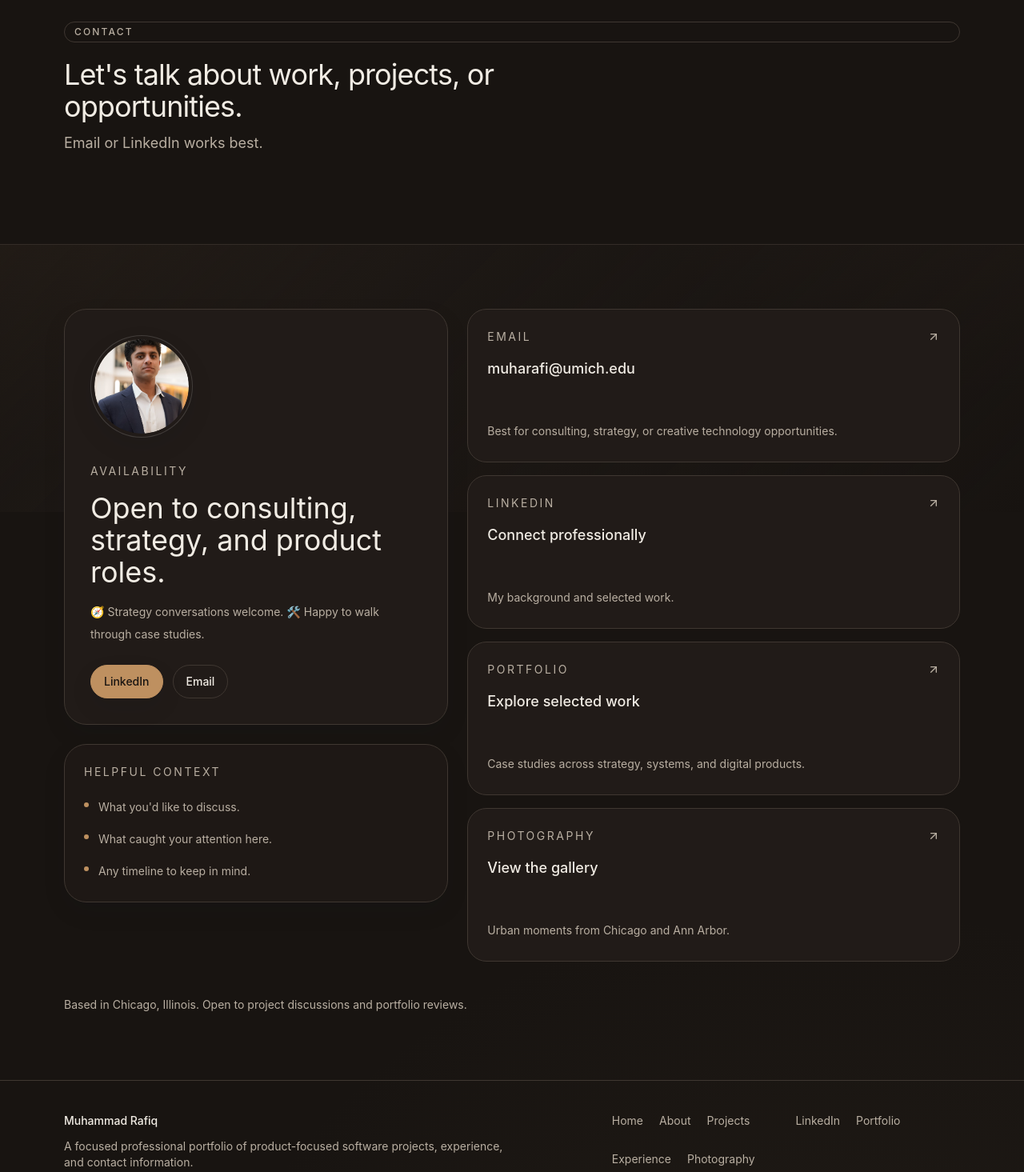
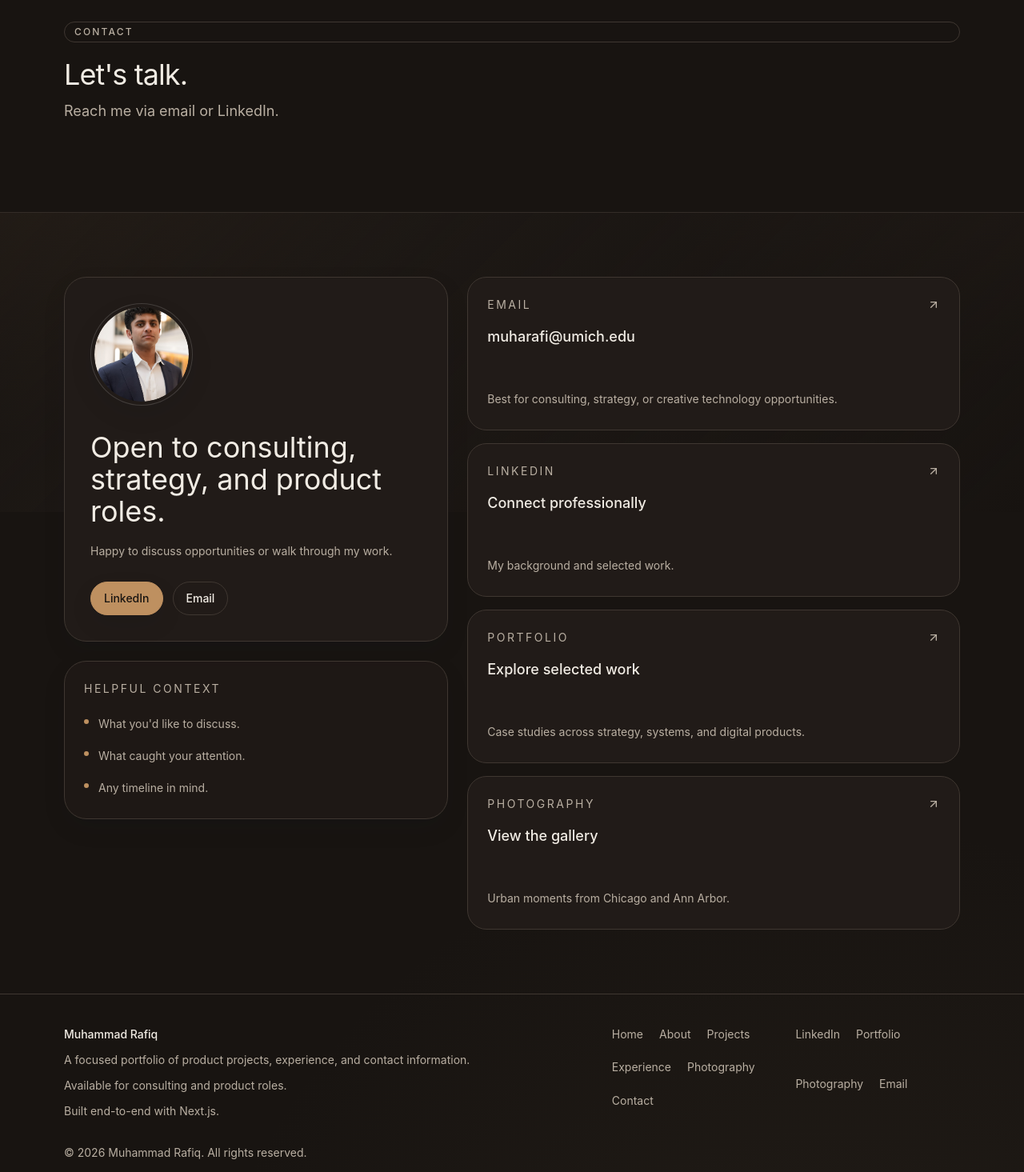
Before and after one commit to mohabbis/personal-portfolio, a Next.js app: page /contact in a window 1280 px wide. Shown: the part 160-1625 px from the top of the page at 80% size. Built offline with nearby package versions, Linux system fonts and the light colour scheme.

Commit message:
style: cleaner contact page, removed emoji text, minimal footer

```diff
--- a/app/contact/page.tsx
+++ b/app/contact/page.tsx
@@ -9,8 +9,8 @@ import { contactItems, siteConfig } from "@/data/site";
 
 const conversationPrompts = [
   "What you'd like to discuss.",
-  "What caught your attention here.",
-  "Any timeline to keep in mind."
+  "What caught your attention.",
+  "Any timeline in mind."
 ];
 
 export default function ContactPage() {
@@ -18,8 +18,8 @@ export default function ContactPage() {
     <SiteFrame currentPath="/contact">
       <PageIntro
         eyebrow="Contact"
-        title="Let's talk about work, projects, or opportunities."
-        description="Email or LinkedIn works best."
+        title="Let's talk."
+        description="Reach me via email or LinkedIn."
       />
 
       <section className="py-16 sm:py-20">
@@ -28,16 +28,12 @@ export default function ContactPage() {
             <div className="rounded-[1.75rem] border border-border bg-card p-6 shadow-soft sm:p-8">
               <ProfileImage className="mb-8 h-28 w-28 sm:h-32 sm:w-32" priority />
 
-              <p className="text-sm uppercase tracking-[0.18em] text-muted-foreground">
-                Availability
-              </p>
-
               <h2 className="mt-4 font-display text-3xl text-foreground sm:text-4xl">
                 Open to consulting, strategy, and product roles.
               </h2>
 
               <p className="mt-4 max-w-prose text-sm leading-7 text-muted-foreground">
-                🧭 Strategy conversations welcome. 🛠️ Happy to walk through case studies.
+                Happy to discuss opportunities or walk through my work.
               </p>
 
               <div className="mt-6 flex flex-col gap-3 sm:flex-row sm:flex-wrap">
@@ -103,12 +99,6 @@ export default function ContactPage() {
             ))}
           </div>
         </Container>
-
-        <Container className="pt-10">
-          <p className="text-sm leading-7 text-muted-foreground">
-            Based in {siteConfig.location}. Open to project discussions and portfolio reviews.
-          </p>
-        </Container>
       </section>
     </SiteFrame>
   );
--- a/components/layout/site-footer.tsx
+++ b/components/layout/site-footer.tsx
@@ -13,10 +13,10 @@ export function SiteFooter() {
         <div className="space-y-3">
           <p className="font-medium text-foreground">{siteConfig.name}</p>
           <p className="max-w-xl">
-            A focused professional portfolio of product-focused software projects, experience, and contact information.
+            A focused portfolio of product projects, experience, and contact information.
           </p>
-          <p>🧭 Consulting + strategy conversations welcome. 🛠️ Case walkthroughs and portfolio reviews too.</p>
-          <p className="text-muted-foreground">This site is a live Next.js project I designed, built, and shipped end-to-end.</p>
+          <p>{siteConfig.availability}</p>
+          <p className="text-muted-foreground">Built end-to-end with Next.js.</p>
         </div>
 
         <div className="grid gap-6 sm:grid-cols-2">
@@ -43,7 +43,7 @@ export function SiteFooter() {
           </div>
         </div>
 
-        <p className="lg:col-span-2">© {year} {siteConfig.name}. Built with Next.js.</p>
+        <p className="lg:col-span-2">© {year} {siteConfig.name}. All rights reserved.</p>
       </Container>
     </footer>
   );
--- a/components/sections/home/home-contact.tsx
+++ b/components/sections/home/home-contact.tsx
@@ -57,12 +57,6 @@ export function HomeContactSection() {
           ))}
         </div>
       </Container>
-
-      <Container className="pt-10">
-        <p className="text-sm leading-7 text-muted-foreground">
-          Based in {siteConfig.location}. Recruiting conversations, case prep walkthroughs, and portfolio reviews are welcome.
-        </p>
-      </Container>
     </section>
   );
 }
--- a/components/ui/profile-image.tsx
+++ b/components/ui/profile-image.tsx
@@ -1,8 +1,8 @@
 import { cn } from "@/lib/utils";
 import { FallbackImage } from "@/components/ui/fallback-image";
 
-const PROFILE_IMAGE_SRC = "/images/profile/headshot.jpg";
-const SMILING_PROFILE_IMAGE_SRC = "/images/profile/headshot.jpg";
+const PROFILE_IMAGE_SRC = "/images/profile/headshot-styled.png";
+const SMILING_PROFILE_IMAGE_SRC = "/images/profile/headshot-styled.png";
 
 type ProfileImageProps = {
   className?: string;
```
